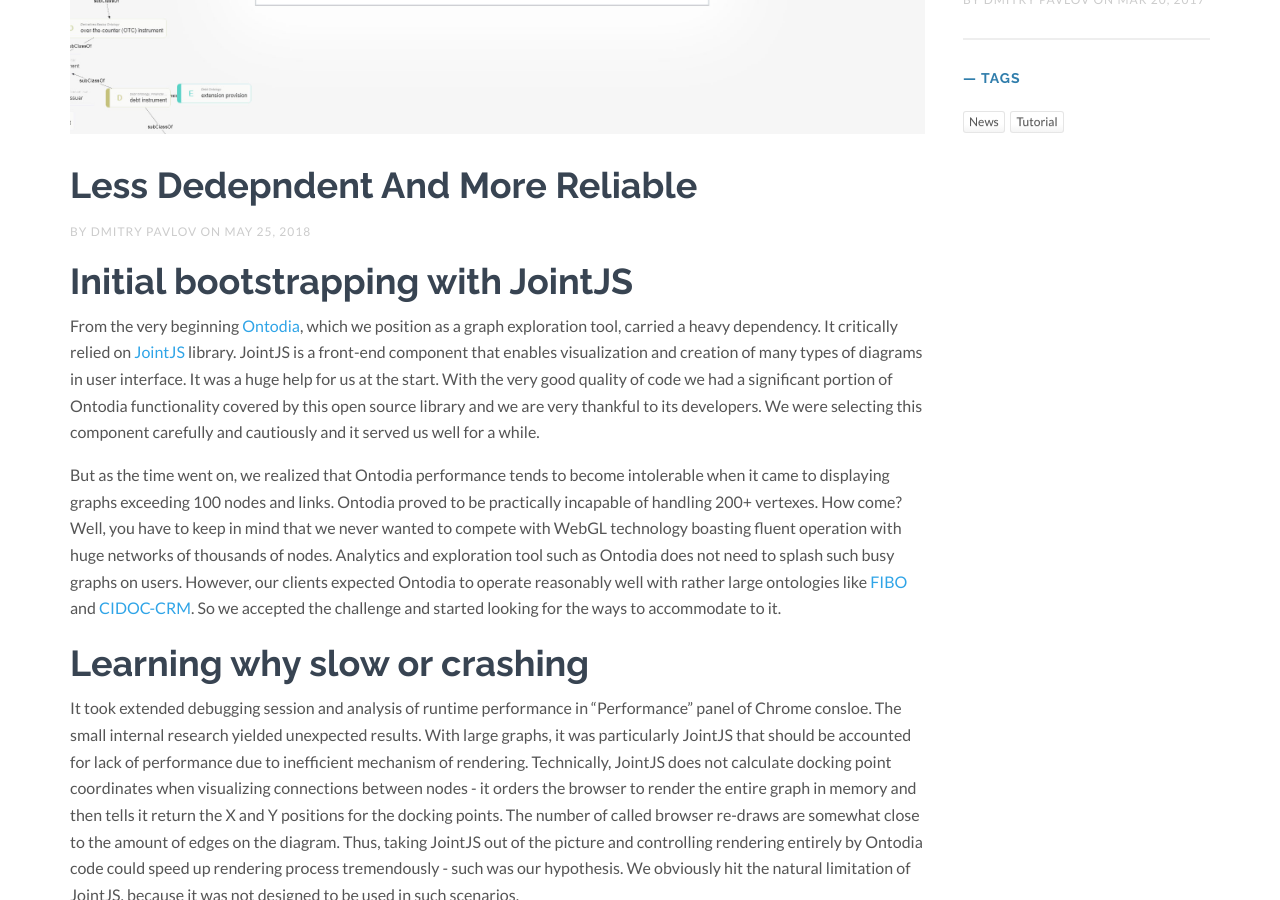
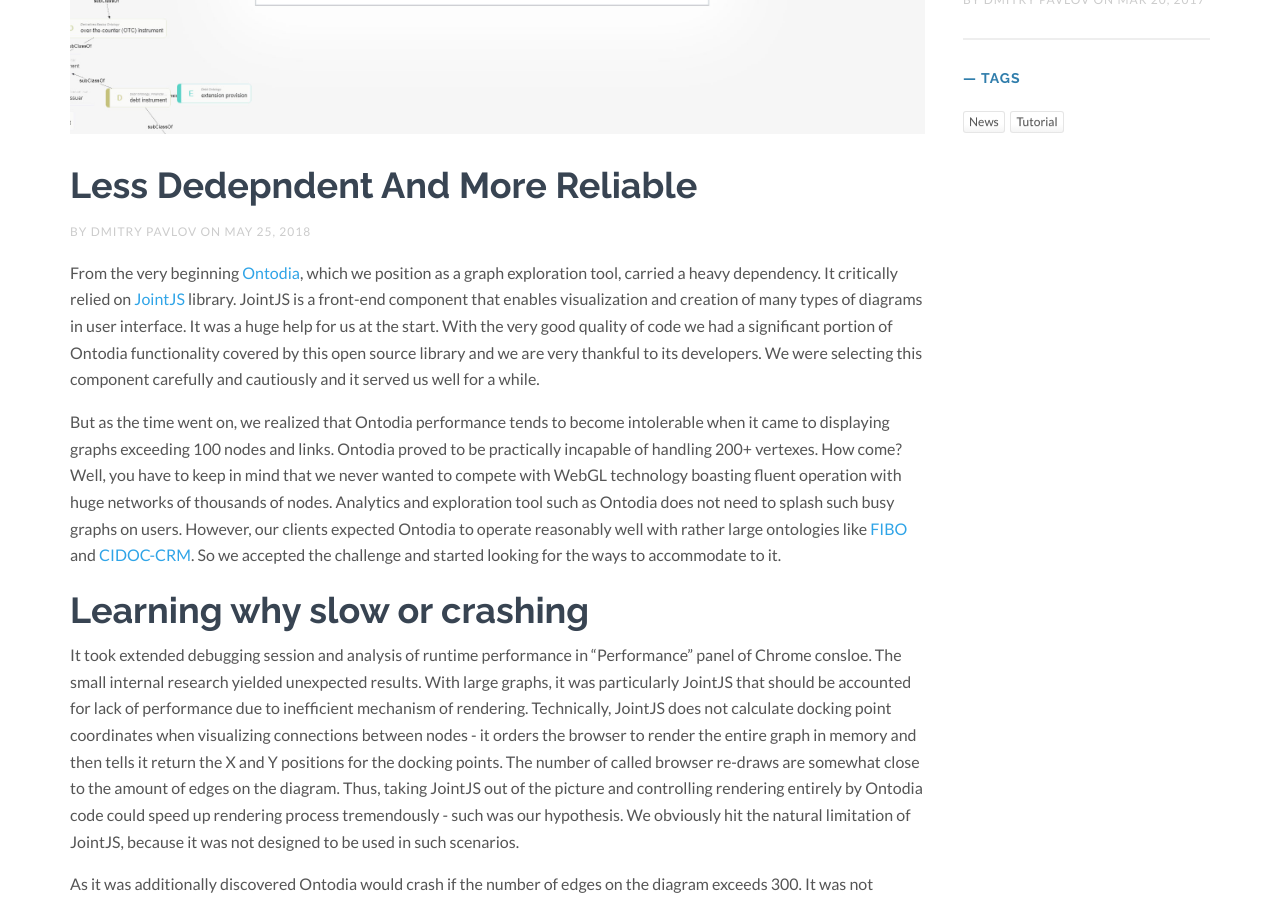
Before and after one commit to ontodia-org/ontodia-org.github.io, a Jekyll site: the page built from _posts/2018-05-25-less-dependent-and-more-reliable.markdown, in a window 1280 px wide and 900 px high, scrolled down 589 px. Built offline with Jekyll 4.4.1, drawn with Linux system fonts in a browser that asks for light colours; nearby versions of some CDN libraries; comment, search, counter and statistics services are not loaded.

Commit message:
Update 2018-05-25-less-dependent-and-more-reliable.markdown

```diff
--- a/_posts/2018-05-25-less-dependent-and-more-reliable.markdown
+++ b/_posts/2018-05-25-less-dependent-and-more-reliable.markdown
@@ -7,8 +7,6 @@
 - news
 img: /assets/img/blog/Cover_collage_OntodiaSite.jpg
 ---
-
-# Initial bootstrapping with JointJS
 
 From the very beginning [Ontodia](http://ontodia.org/), which we position as a graph exploration tool, carried a heavy dependency. It critically relied on [JointJS ](https://www.jointjs.com/)library. JointJS is a front-end component that enables visualization and creation of many types of diagrams in user interface. It was a huge help for us at the start. With the very good quality of code we had a significant portion of Ontodia functionality covered by this open source library and we are very thankful to its developers. We were selecting this component carefully and cautiously and it served us well for a while.
 <!-- more -->
```
